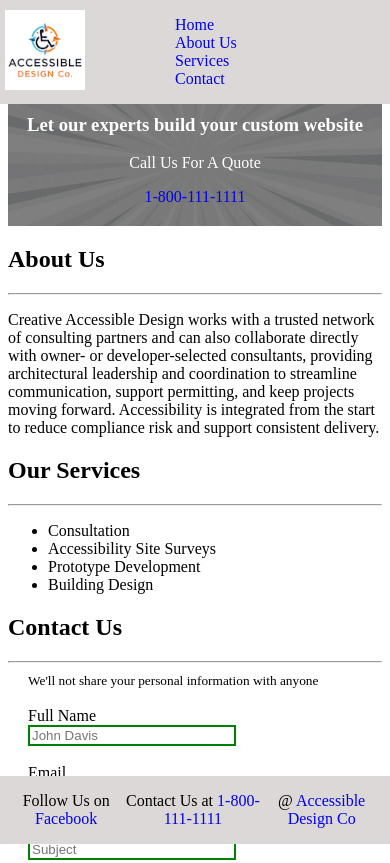
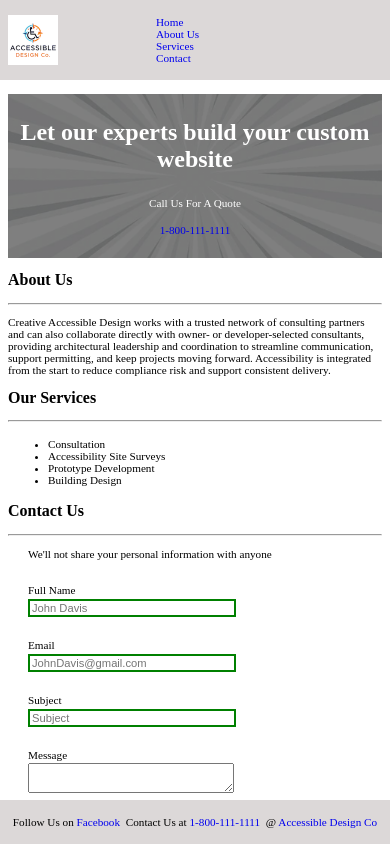
Before and after one commit to fdiallo/SBA2, a plain HTML site: page index.html in a window 390 px wide. Shown: the top 863 px of the page. Drawn offline with Linux system fonts and the light colour scheme.

Commit message:
Cleaned up code

```diff
--- a/index.html
+++ b/index.html
@@ -12,7 +12,7 @@
 
     <header class="header-container">
         <img src="logo.png" style="max-width: 100%; height: auto;" alt="Company Logo" />
-        <nav class="header-nav">
+        <nav class="header-nav" role="navigation">
             <ul>
                 <li><a href="#">Home</a></li>
                 <li><a href="#about">About Us</a></li>
@@ -69,11 +69,10 @@
             <input type="text" placeholder="Subject" aria-required="required" /><br><br>
             <label for="message">Message</label><br>
             <textarea name="" id=""></textarea><br><br>
-            <button aria-label="button">Send</button>
+            <button class="buttonSend" aria-label="button">Send</button>
         </form>
     </section>
     <br>
-
 
 </body>
 
--- a/styles.css
+++ b/styles.css
@@ -1,6 +1,28 @@
 html {
-  scroll-behavior: smooth;
-  scroll-padding-top: 100px;
+    scroll-behavior: smooth;
+    scroll-padding-top: 100px;
+}
+
+h1 {
+    font-size: 3rem;
+}
+
+h2 {
+    font-size: 2rem;
+}
+
+li,
+p,
+a {
+    font-size: 1.2rem;
+}
+
+small,
+label,
+input,
+textarea,
+button {
+    font-size: 1rem;
 }
 
 .header-container {
@@ -13,7 +35,6 @@ html {
     display: flex;
     align-items: center;
     gap: 50px;
-
 }
 
 .header-nav {
@@ -30,8 +51,7 @@ html {
 .header-container img {
     max-width: 80px;
     max-height: 80px;
-    padding-left: 5px;
-    padding-bottom: 5px;
+    padding: 8px;
 }
 
 a:link,
@@ -48,7 +68,6 @@ a:active {
     background-repeat: no-repeat;
     background-size: cover;
     margin-top: 94px;
-    /* position: relative; */
 }
 
 .hero-text {
@@ -60,6 +79,12 @@ a:active {
 
 button {
     border-radius: 5px;
+    width: 208px;
+}
+
+.buttonSend:hover,
+a:hover {
+    background-color: #a0a3a0;
 }
 
 .left,
@@ -78,22 +103,21 @@ button {
 }
 
 #form {
-    /* border: solid black 1px; */
     padding-left: 20px;
 }
 
-input, textarea {
-    width: 200px;;
+input,
+textarea {
+    width: 200px;
+    ;
 }
+
 input:invalid {
     border: 2px solid red;
 }
+
 input:valid {
     border: 2px solid green;
-}
-
-button {
-    width: 208px;
 }
 
 .footer-container {
@@ -104,7 +128,6 @@ button {
     background-color: rgb(220, 216, 216);
     color: white;
     text-align: center;
-
 }
 
 .footer-nav {
@@ -118,20 +141,38 @@ button {
     padding-left: 10px;
     padding-right: 10px;
     justify-content: space-around;
-    /* margin-top: 20px; */
 }
-/*
-@media screen and (max-width: 800px) {
-
-    .left,
-    .main,
-    .right {
-    width: 100%;
-    }
-} */
 
 @media (max-width: 600px) {
     .header-nav ul {
         flex-direction: column;
     }
+
+    .header-container img {
+        max-width: 50px;
+        max-height: 50px;
+        padding-left: 8px;
+    }
+
+    h1 {
+        font-size: 1.5rem;
+    }
+
+    h2 {
+        font-size: 1rem;
+    }
+
+    li,
+    p,
+    a {
+        font-size: 0.7rem;
+    }
+
+    small,
+    label,
+    input,
+    textarea,
+    button {
+        font-size: 0.7rem;
+    }
 }
```
Also changed, not shown: 1 other file.
